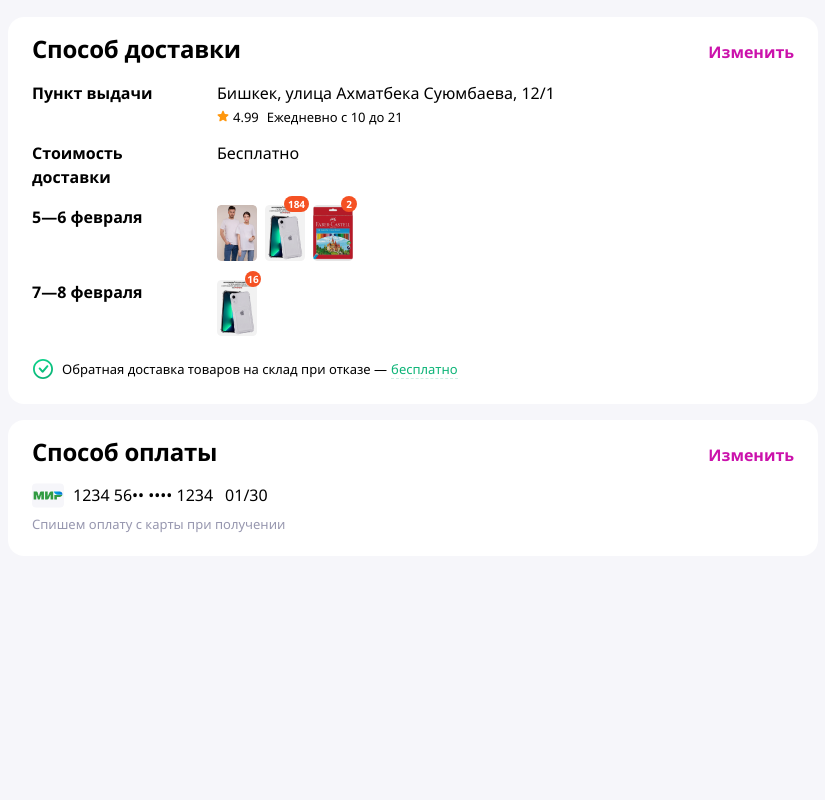
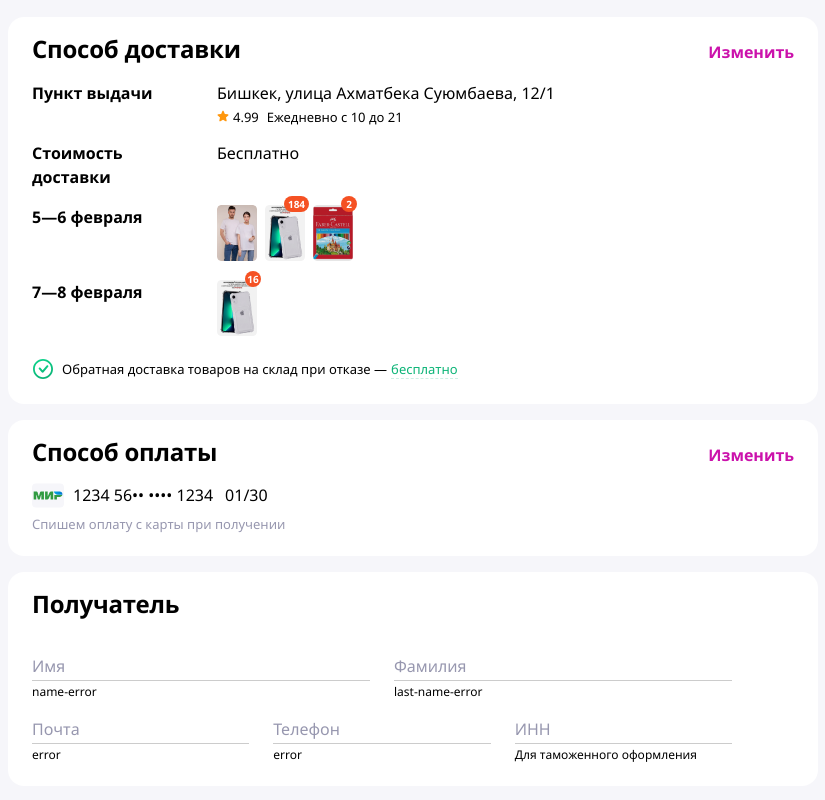
Before and after one commit to Montek1o/wb-task-l0, a website built with Vite: page index.html in a window 1280 px wide. Shown: the part 1191-1991 px from the top of the page, without its empty margins (16-841 px from the left). Before the commit the page ends 1763 px from the top, so only its background shows below. Built offline with nearby package versions, Linux system fonts and the light colour scheme; files whose address does not match are found by name.

Commit message:
feat: added recipient section

```diff
--- /dev/null
+++ b/css/components/_recipient.scss
@@ -0,0 +1,64 @@
+.recipient {
+  margin: 16px 0;
+  padding: 16px 24px 24px;
+  border-radius: 16px;
+  background-color: $background-white;
+}
+
+.recipient__title {
+  width: 100%;
+  margin-bottom: 16px;
+}
+
+.recipient__form {
+  width: 700px;
+  display: flex;
+  flex-direction: column;
+
+  input {
+    @include font(1.6rem, 2.4rem);
+    background: transparent;
+    border: none;
+    outline: none;
+    margin-top: 2px;
+    padding-bottom: 2px;
+    margin-bottom: 4px;
+    border-bottom: 1px solid rgba(0, 0, 0, 0.2);
+    width: 100%;
+  }
+
+  input::placeholder {
+    @include font(1.6rem, 2.4rem);
+    color: rgba(151, 151, 175, 1);
+  }
+
+  input:focus::placeholder {
+    color: transparent;
+  }
+
+  input:focus + .tag {
+    color: rgba(151, 151, 175, 1);
+  }
+}
+
+.form__top, .form__bottom {
+  display: flex;
+  column-gap: 24px;
+}
+
+.form__item {
+  display: flex;
+  flex-direction: column;
+  width: 100%;
+
+  .tag {
+    @include font(1.3rem, 1.6rem);
+    @extend %transition;
+    color: transparent;
+    order: -1;
+  }
+
+  .error {
+    @include font(1.2rem, 1.4rem);
+  }
+}
--- a/css/style.scss
+++ b/css/style.scss
@@ -11,6 +11,7 @@
 @import "components/basket";
 @import "components/delivery";
 @import "components/pay";
+@import "components/recipient";
 
 // Layouts
 @import "layouts/header";
--- a/index.html
+++ b/index.html
@@ -116,9 +116,40 @@
           </div>
           <p class="pay__footer">Спишем оплату с карты при получении</p>
         </section>
-        <!-- <section class="recipient">
+        <section class="recipient">
           <h2 class="recipient__title">Получатель</h2>
-        </section> -->
+          <form class="recipient__form">
+            <div class="form__top">
+              <div class="form__item">
+                <input class="name__input" type="text" placeholder="Имя">
+                <p class="name__tag tag">Имя</p>
+                <p class="name__error error">name-error</p>
+              </div>
+              <div class="form__item">
+                <input class="last-name__input" type="text" placeholder="Фамилия">
+                <p class="last-name__tag tag">Фамилия</p>
+                <p class="last-name__error error">last-name-error</p>
+              </div>
+            </div>
+            <div class="form__bottom">
+              <div class="form__item">
+                <input class="mail__input" type="email" placeholder="Почта">
+                <p class="mail__tag tag">Почта</p>
+                <p class="mail__error error">error</p>
+              </div>
+              <div class="form__item">
+                <input class="telephone__input" type="tel" placeholder="Телефон">
+                <p class="telephone__tag tag">Телефон</p>
+                <p class="telephone__error error">error</p>
+              </div>
+              <div class="form__item">
+                <input class="tax__input" placeholder="ИНН">
+                <p class="tax__tag tag">ИНН для таможни</p>
+                <p class="tax__error error">Для таможенного оформления</p>
+              </div>
+            </div>
+          </form>
+        </section>
       </div>
       <div class="main__right-column">
         <section class="total">
```
Also changed, not shown: css/style.css, 1 other file.
